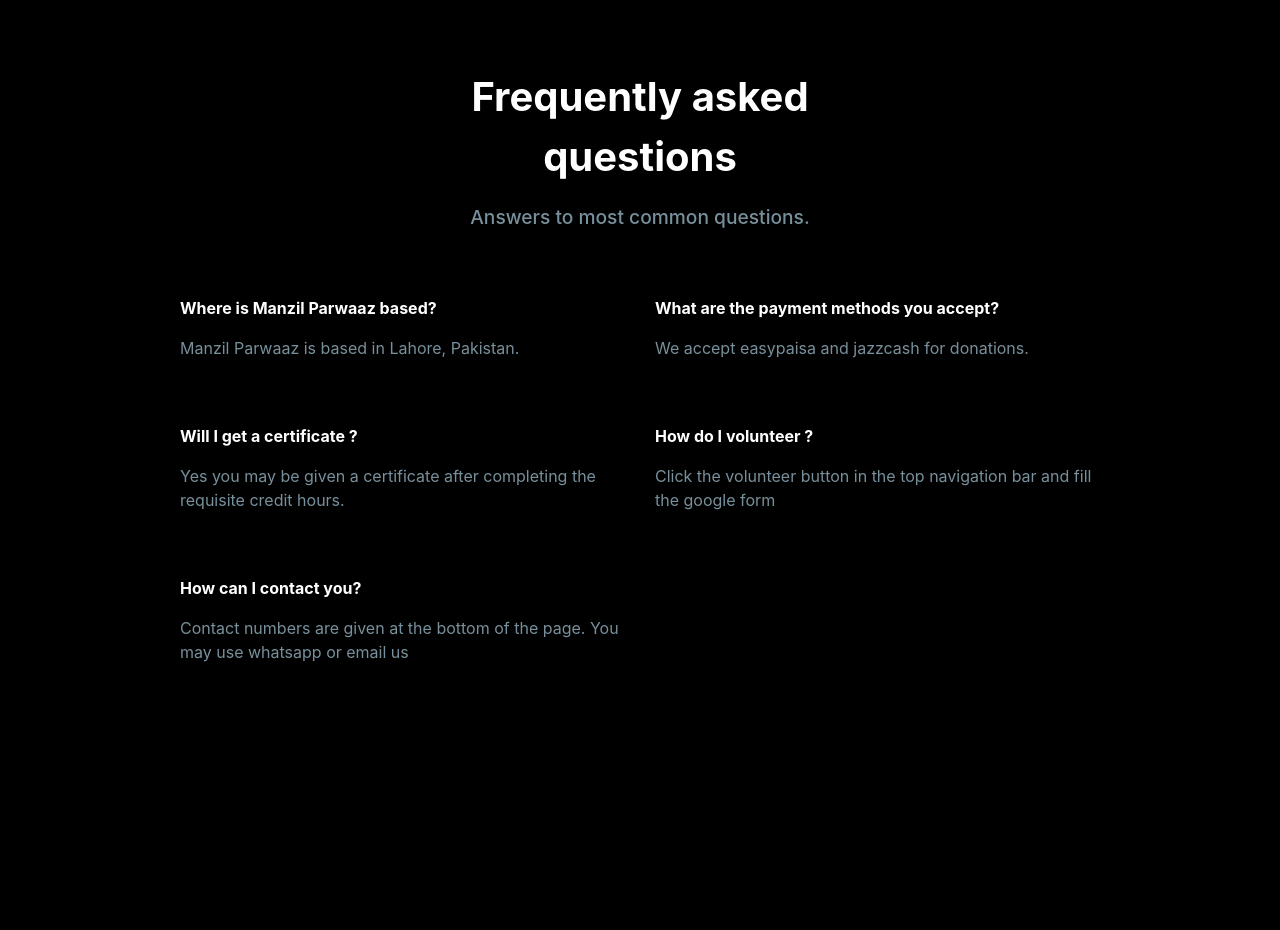
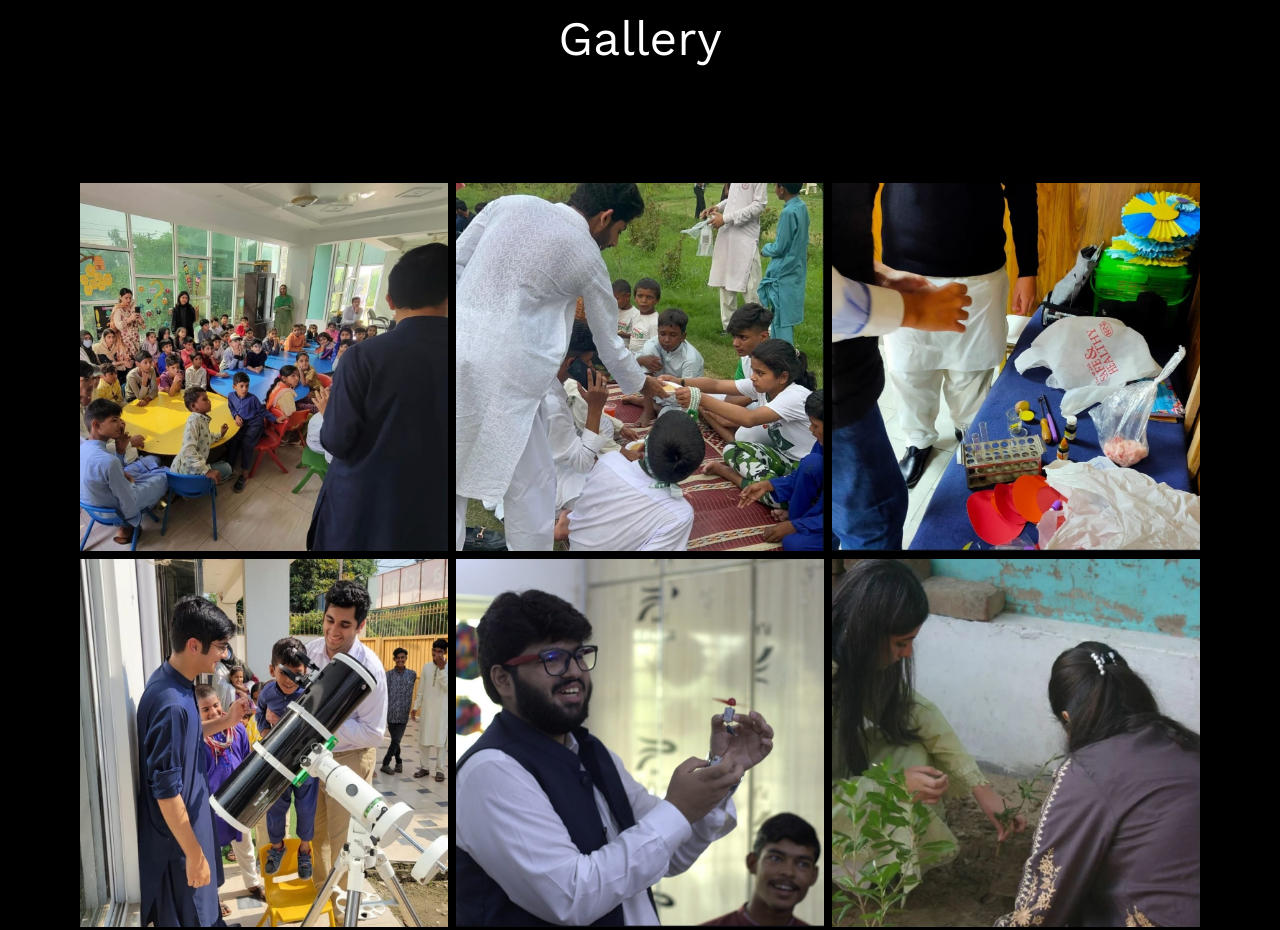
Before and after one commit to momerlk/manzilparwaaz, a plain HTML site: page index.html in a window 1280 px wide. Shown: the part 2623-3553 px from the top of the page. Drawn offline with nearby package versions, Linux system fonts and the light colour scheme; a web font is replaced by a local one.

Commit message:
added gallery

```diff
--- a/index.html
+++ b/index.html
@@ -153,6 +153,63 @@
     </div>
 </section>
 
+<h4 style="text-align: center;margin : 80px;font-family: 'Work Sans';font-weight: 400;font-size: 300%;">Gallery</h4>
+<div class="gallery-container">
+    <ul class="gallery">
+        <li class="gallery-item">
+            <a href="">
+                <figure class="gallery-figure">
+                    <img src="./assets/images/education.jpeg" alt="Volcano and lava field against a stormy sky" class="gallery-image">
+                    <figcaption class="gallery-caption">Teaching</figcaption>
+                </figure>
+            </a>
+        </li>
+        <li class="gallery-item">
+            <a href="">
+                <figure class="gallery-figure">
+                    <img src="./assets/images/aasra.jpeg" alt="Guy on a bike on a wooden bridge with a forest backdrop" class="gallery-image">
+                    <figcaption class="gallery-caption">Aasra</figcaption>
+                </figure>
+            </a>
+        </li>
+        <li class="gallery-item">
+            <a href="">
+                <figure class="gallery-figure">
+                    <img src="./assets/images/khayal.jpeg" alt="Person standing alone in a misty forest" class="gallery-image">
+                    <figcaption class="gallery-caption">Roshan Khayali</figcaption>
+                </figure>
+            </a>
+        </li>
+        <li class="gallery-item">
+            <a href="">
+                <figure class="gallery-figure">
+                    <img src="./assets/images/roshnai.jpeg" alt="Person hiking on a trail through mountains while taking a photo with phone" class="gallery-image">
+                    <figcaption class="gallery-caption">Roshnai</figcaption>
+                </figure>
+            </a>
+        </li>
+        <li class="gallery-item">
+            <a href="">
+                <figure class="gallery-figure">
+                    <img src="./assets/images/taleem.jpeg" alt="Street scene with person walking and others on motorbikes, all wearing masks" class="gallery-image">
+                    <figcaption class="gallery-caption">Taleem-o-Tarbiyat</figcaption>
+                </figure>
+            </a>
+        </li>
+        <li class="gallery-item">
+            <a href="">
+                <figure class="gallery-figure">
+                    <img src="./assets/images/sabza.jpeg" alt="Fashionable-looking girl with blond hair and pink sunglasses" class="gallery-image">
+                    <figcaption class="gallery-caption">Sabza</figcaption>
+                </figure>
+            </a>
+        </li>
+    </ul>
+</div>
+
+
+
+
 
 <!--faq section-->
 <section class="py-7" id="faq">
--- a/styles.css
+++ b/styles.css
@@ -135,6 +135,115 @@ html, body {
 
 /* GRID -> */
 
+/* <- GALLERY */
+.gallery-container {
+    font-family: Lato, sans-serif;
+    margin: 0;
+    padding: 1rem;
+    height: 100vh;
+    display: flex;
+    justify-content: center;
+    align-items: center;
+}
+
+.gallery {
+    list-style: none;
+    margin: 0;
+    padding: 0;
+    display: grid;
+    gap: 0.5rem;
+    grid-template-columns: repeat(auto-fit, minmax(20rem, 1fr));
+    max-width: 100%;
+    width: 70rem;
+}
+
+.gallery-item {
+    margin: 0;
+}
+
+.gallery-figure {
+    position: relative;
+    overflow: hidden;
+    margin: 0;
+}
+
+.gallery-image {
+    width: 100%;
+    display: block;
+    aspect-ratio: 1 / 1;
+    object-fit: cover;
+    transition: transform 1000ms;
+}
+
+.gallery-figure::after {
+    content: '';
+    position: absolute;
+    top: 50%;
+    left: 50%;
+    width: 200%;
+    height: 200%;
+    transform-origin: center;
+    opacity: 0;
+    transform: scale(2);
+    transition: opacity 300ms;
+}
+
+.gallery-caption {
+    position: absolute;
+    top: 0;
+    left: 0;
+    width: 100%;
+    height: 100%;
+    display: flex;
+    justify-content: center;
+    align-items: center;
+    text-align: center;
+    padding: 1rem;
+    color: white;
+    font-size: 1.2rem;
+    z-index: 1;
+    opacity: 0;
+    transition: opacity 600ms, transform 600ms;
+}
+
+a:is(:hover, :focus) .gallery-figure::after {
+    opacity: 1;
+}
+
+a:is(:hover, :focus) .gallery-caption {
+    opacity: 1;
+    transition: opacity 600ms;
+}
+
+@media (prefers-reduced-motion: no-preference) {
+    .gallery-caption {
+        transform: translate3d(0, 2rem, 0);
+    }
+
+    .gallery-figure::after {
+        border-radius: 50%;
+        opacity: 1;
+        transform: scale(0);
+        transition: transform 900ms;
+    }
+
+    a:is(:hover, :focus) .gallery-figure::after {
+        transform: scale(2.5);
+    }
+
+    a:is(:hover, :focus) .gallery-caption {
+        opacity: 1;
+        transform: translate3d(0, 0, 0);
+        transition: opacity 600ms 400ms, transform 600ms 400ms;
+    }
+
+    a:is(:hover, :focus) .gallery-image {
+        transform: scale(1.2);
+    }
+}
+
+/* GALLERY -> */
+
 .image.fit {
     display: block;
     margin: 0 0 2em 0;
```
Also changed, not shown: assets/images/aasra.jpeg (added), assets/images/khayal.jpeg (added), assets/images/roshnai.jpeg (added), assets/images/sabza.jpeg (added), assets/images/taleem.jpeg (added).
